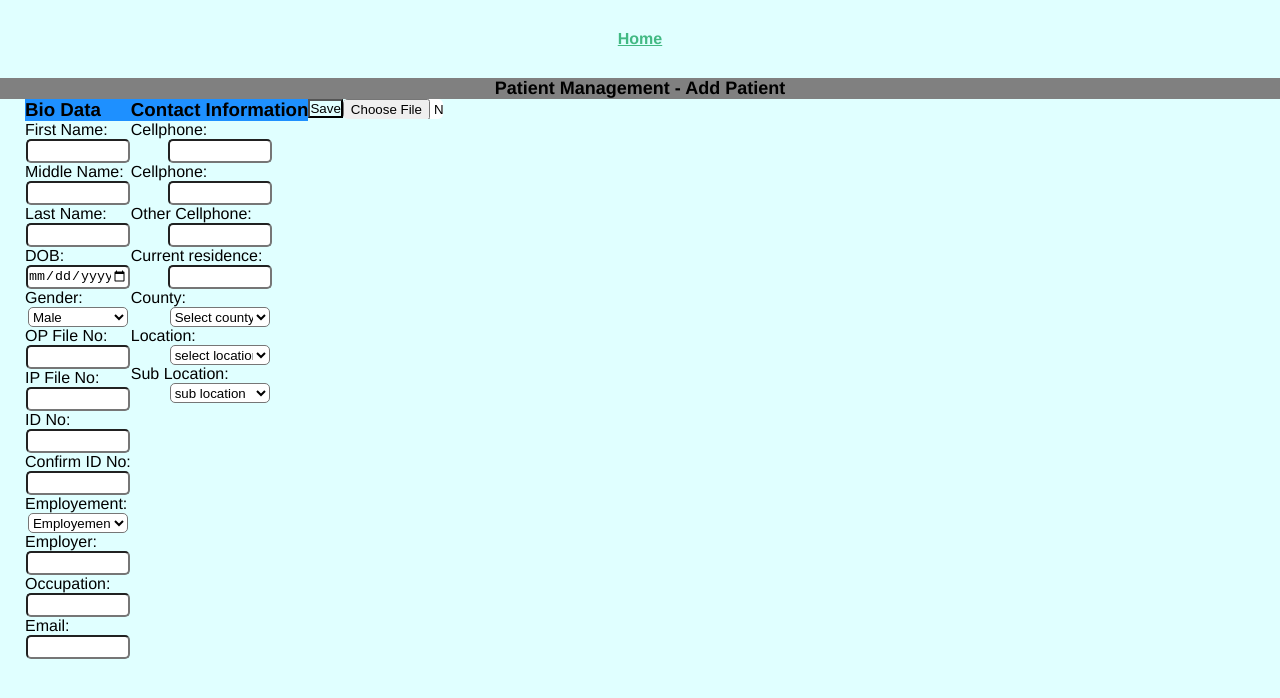
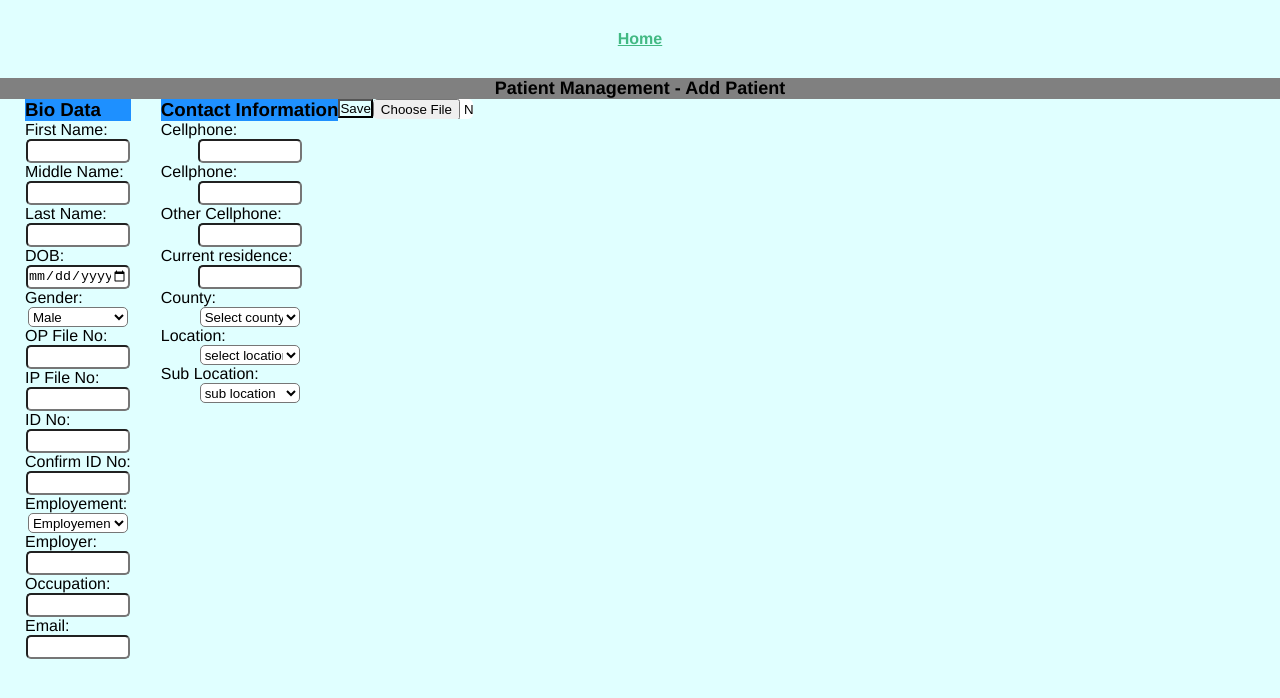
Before and after one commit to Developer-Dennis/Vue-registration-form, a Vue app: page / in a window 1280 px wide. Shown: the top 698 px of the page. Built offline with nearby package versions, Linux system fonts and the light colour scheme.

Commit message:
styled homepage

```diff
--- a/src/views/HomeView.vue
+++ b/src/views/HomeView.vue
@@ -173,6 +173,7 @@ select{
 }
 button{
   display: table-cell;
+  position: bottom;
 }
   h1{
     background-color: grey;
@@ -193,6 +194,7 @@ button{
   }
   .contactinfo{
     float: left;
+    padding-left: 30px;
   }
   .upload{
     float: right;
```
